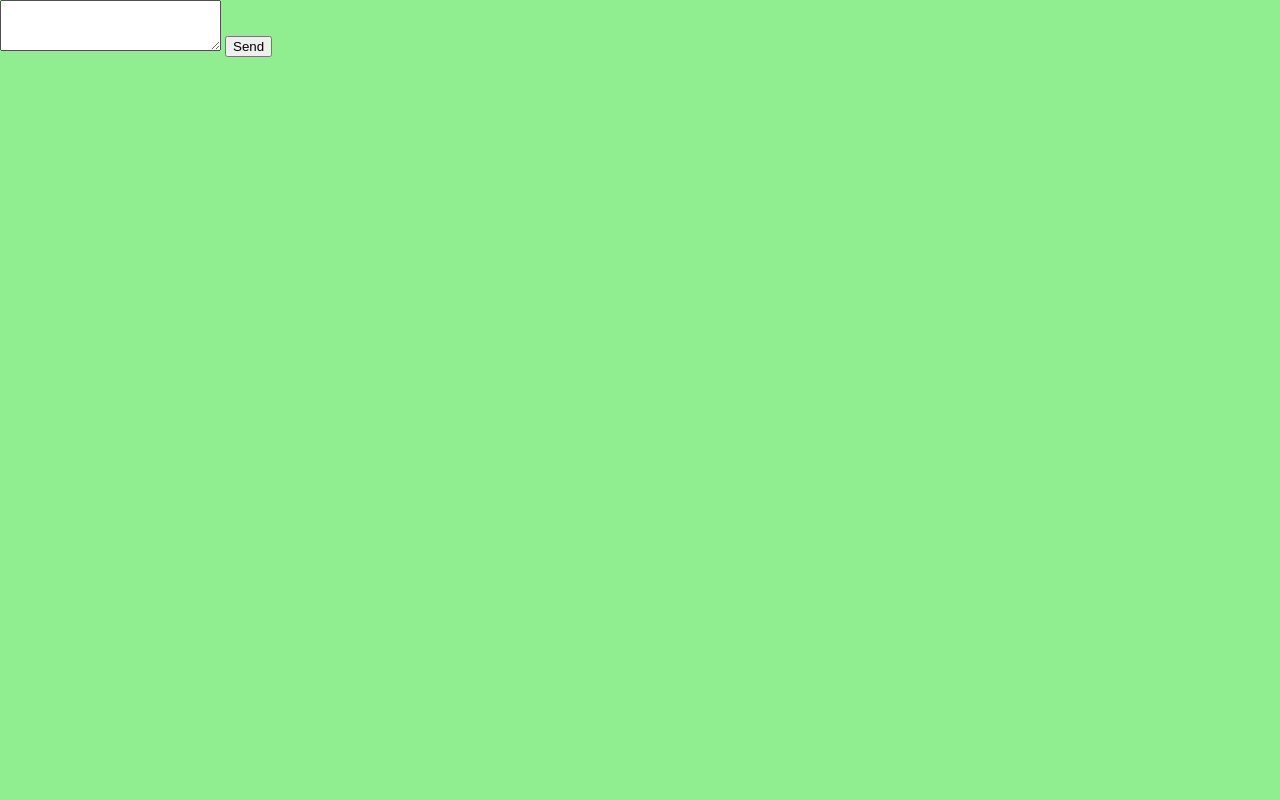
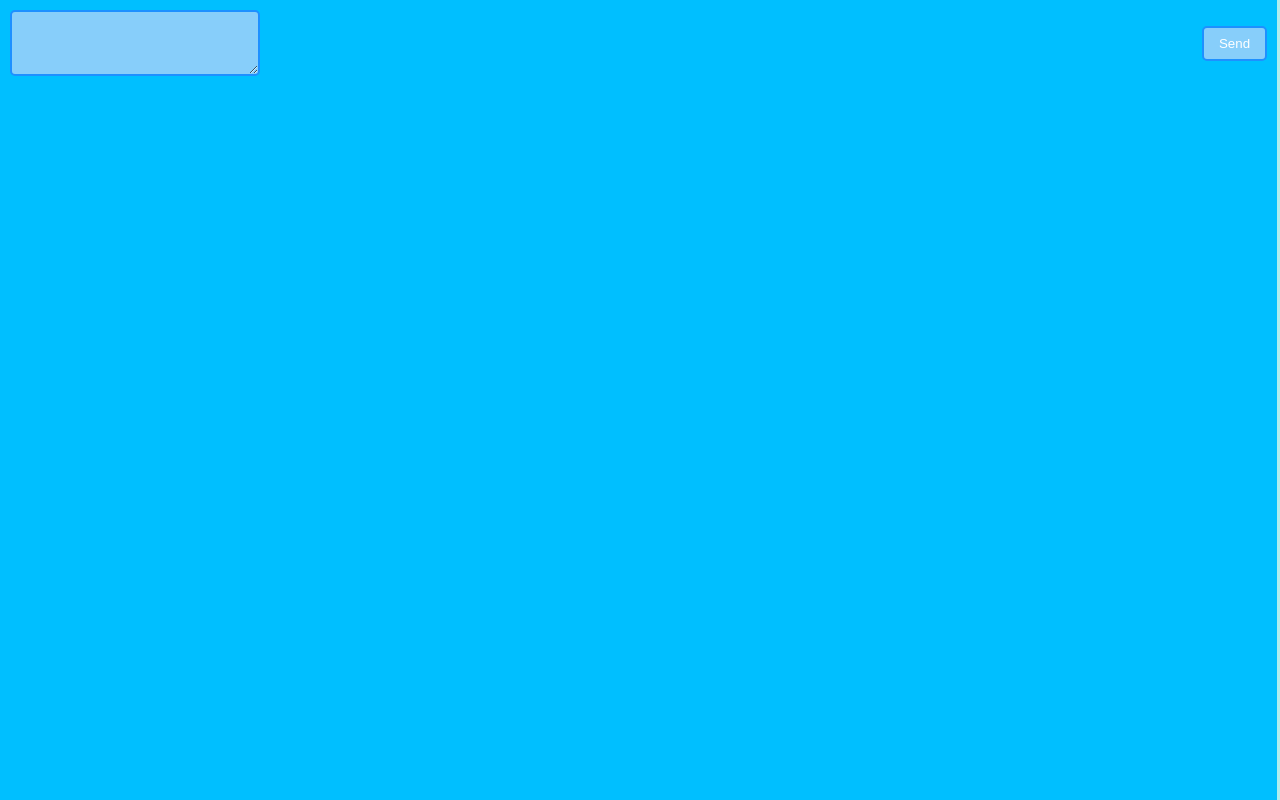
Before and after one commit to GrandVBA/GrandVBA.github.io, a plain HTML site: page rockstone/index.html in a window 1280 px wide. Drawn offline with Linux system fonts and the light colour scheme.

Commit message:
сделал отправку сообщений

```diff
--- a/rockstone/index.html
+++ b/rockstone/index.html
@@ -14,7 +14,9 @@
       <section class="areas content">
         <div class="content__control">
           <textarea class="content__textarea" name="textarea" id="textarea" cols="25" rows="3" inputmode="text"></textarea>
-          <button class="content__btn">Send</button>
+          <button class="content__btn">
+            Send
+          </button>
         </div>
         <div class="touch">
           <div class="content__messages">
@@ -24,7 +26,7 @@
       </section>
 
       <section class="areas time touch">
-
+        <article class="clock"></article>
       </section>
     </div>
 
@@ -38,5 +40,6 @@
 
     <script src="js/swipe.js"></script>
     <script src="js/send-message.js"></script>
+    <script src="js/time.js"></script>
   </body>
 </html>
--- a/rockstone/js/send-message.js
+++ b/rockstone/js/send-message.js
@@ -19,5 +19,8 @@ const renderMessage = function (text) {
 sendBtn.addEventListener(`click`, function (evt) {
   evt.preventDefault();
 
-  messagesList.appendChild(renderMessage(textArea.value));
+  if (textArea.value !== ``) {
+    messagesList.appendChild(renderMessage(textArea.value));
+    textArea.value = ``;
+  }
 });
--- /dev/null
+++ b/rockstone/js/time.js
@@ -0,0 +1,14 @@
+`use strict`;
+
+const clock = document.querySelector('.clock');
+
+const getTime = function () {
+  const time = new Date().toTimeString().replace(/ .*/, '');
+  return time;
+};
+
+const showTime = function () {
+  setInterval( () => clock.innerHTML = getTime(), 1000);
+};
+
+showTime();
--- a/rockstone/scss/styles.scss
+++ b/rockstone/scss/styles.scss
@@ -1,25 +1,102 @@
+@font-face {
+  font-family: 'OpenSans';
+  src: url('../fonts/OpenSans-Regular.ttf') format('truetype');
+  font-weight: 400;
+  font-style: normal;
+}
+
+@font-face {
+  font-family: 'OpenSans';
+  src: url('../fonts/OpenSans-Bold.ttf') format('truetype');
+  font-weight: 700;
+  font-style: normal;
+}
+
 .app {
+  font-family: 'OpenSans', Arial, Helvetica, sans-serif;
   display: flex;
   overflow: hidden;
+  background: #00BFFF;
 }
 
 .touch {
-  height: 100vh;
+  min-height: calc(100vh - 86px);
 }
 
 .areas {
-  height: 100vh;
+  box-sizing: border-box;
   width: 100%;
 }
 
 .content {
-  background: lightgreen;
+  border-right: 3px solid #AFEEEE;
+
+  &__control {
+    display: flex;
+    justify-content: space-between;
+    align-items: center;
+
+    padding: 10px;
+  }
+
+  &__textarea {
+    box-sizing: border-box;
+
+    padding: 10px;
+
+    width: 250px;
+
+    font-size: 12px;
+    color:#fff;
+
+    border: 2px solid #1E90FF;
+    background: #87CEFA;
+    border-radius: 5px;
+
+    outline: none;
+  }
+
+  &__btn {
+    height: 35px;
+    width: 65px;
+
+    color: #fff;
+    background: #87CEFA;
+    border: 2px solid #1E90FF;
+    border-radius: 5px;
+    transition: .2s;
+    &:active {
+      transform: scale(.9);
+    }
+  }
+
+  &__messages {
+    padding: 12px;
+  }
+}
+
+.message {
+  margin: 10px 0;
+}
+
+.text {
+  display: inline-block;
+
+  padding: 10px;
+
+  font-size: 13px;
+  color: #fff;
+  word-break: break-all;
+
+  max-width: 250px;
+
+  background: #87CEEB;
+  border-radius: 8px;
 }
 
 .time {
   position: relative;
   margin: 0 -100% 0 0;
-  background:lightpink;
 }
 
 .swipe-right-content {
```
Also changed, not shown: rockstone/css/styles.css, rockstone/fonts/OpenSans-Bold.ttf (added), rockstone/fonts/OpenSans-Regular.ttf (added).
